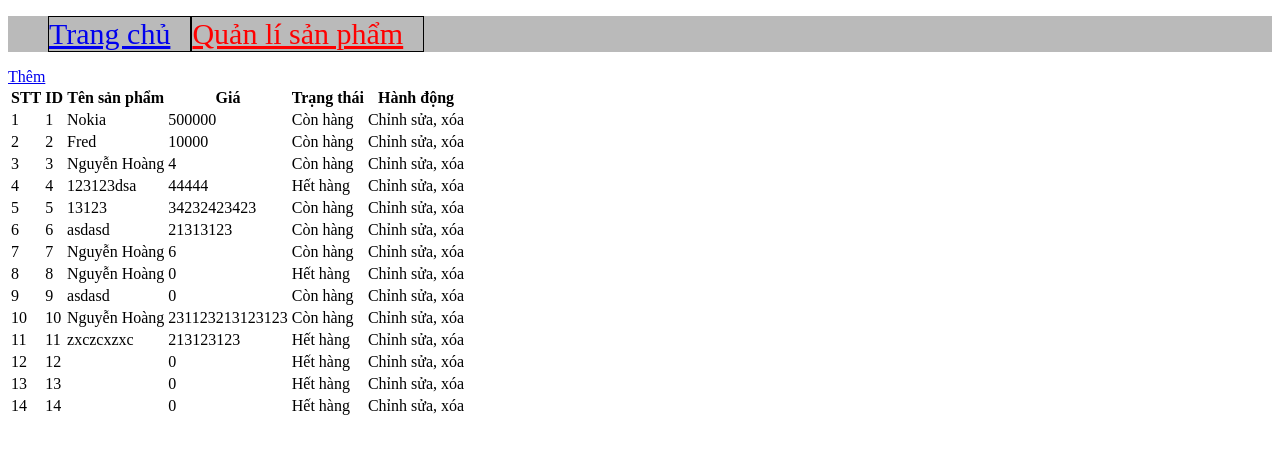
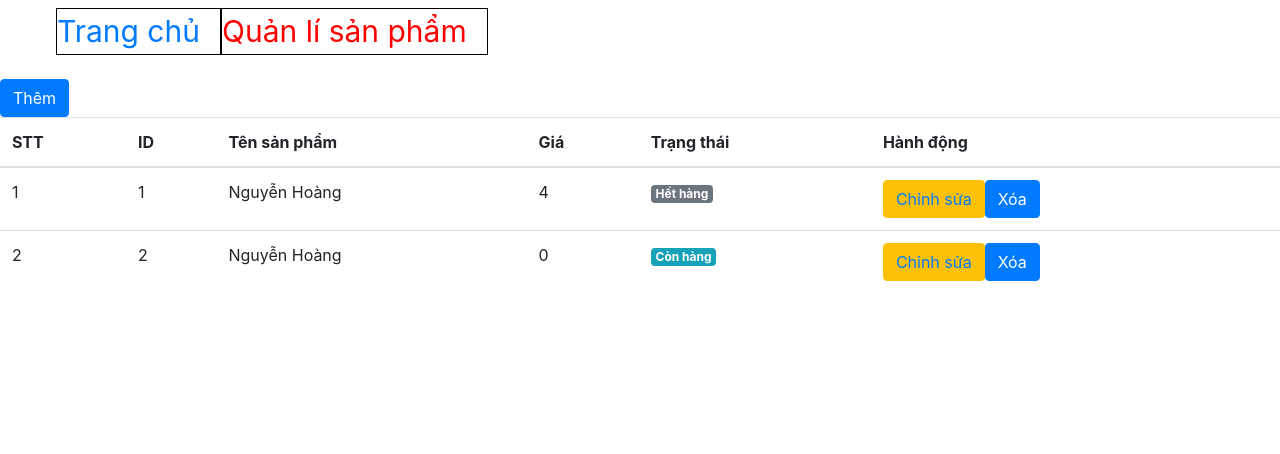
Before and after one commit to nguyenHoang32/connect-api, a React (Create React App) app: page /products in a window 1280 px wide. Shown: the top 454 px of the page. Built offline with nearby package versions, Linux system fonts and the light colour scheme; data requests are answered from the project's data file.

Commit message:
before use redux

```diff
--- a/db.json
+++ b/db.json
@@ -1,89 +1,16 @@
 {
   "products": [
     {
-      "id": 1,
-      "name": "Nokia",
-      "price": 500000,
-      "status": true
-    },
-    {
-      "name": "Fred",
-      "price": 10000,
-      "status": true,
-      "id": 2
-    },
-    {
       "name": "Nguyễn Hoàng",
-      "price": "4",
-      "status": true,
-      "id": 3
-    },
-    {
-      "name": "123123dsa",
-      "price": "44444",
+      "price": 4,
       "status": false,
-      "id": 4
-    },
-    {
-      "name": "13123",
-      "price": 34232423423,
-      "status": true,
-      "id": 5
-    },
-    {
-      "name": "asdasd",
-      "price": 21313123,
-      "status": true,
-      "id": 6
-    },
-    {
-      "name": "Nguyễn Hoàng",
-      "price": 6,
-      "status": true,
-      "id": 7
+      "id": 1
     },
     {
       "name": "Nguyễn Hoàng",
       "price": 0,
-      "status": false,
-      "id": 8
-    },
-    {
-      "name": "asdasd",
-      "price": 0,
       "status": true,
-      "isRedirect": false,
-      "id": 9
-    },
-    {
-      "name": "Nguyễn Hoàng",
-      "price": 231123213123123,
-      "status": true,
-      "id": 10
-    },
-    {
-      "name": "zxczcxzxc",
-      "price": 213123123,
-      "status": false,
-      "id": 11
-    },
-    {
-      "name": "",
-      "price": 0,
-      "status": false,
-      "id": 12
-    },
-    {
-      "name": "",
-      "price": 0,
-      "status": false,
-      "id": 13
-    },
-    {
-      "name": "",
-      "price": 0,
-      "status": false,
-      "id": 14
+      "id": 2
     }
   ]
 }
--- a/package.json
+++ b/package.json
@@ -7,12 +7,15 @@
     "@testing-library/react": "^9.5.0",
     "@testing-library/user-event": "^7.2.1",
     "axios": "^0.19.2",
+    "boostrap": "^2.0.0",
+    "bootstrap": "^4.4.1",
     "concurrently": "^5.1.0",
     "react": "^16.13.0",
     "react-dom": "^16.13.0",
     "react-redux": "^7.2.0",
     "react-router-dom": "^5.1.2",
     "react-scripts": "3.4.0",
+    "reactstrap": "^8.4.1",
     "redux": "^4.0.5"
   },
   "scripts": {
--- a/src/App.css
+++ b/src/App.css
@@ -1,5 +1,4 @@
 .navbar{
-    background-color: #4e4e4e63;
     color: blue
 }
 .navbar ul li{
--- a/src/components/Menu/Menu.js
+++ b/src/components/Menu/Menu.js
@@ -12,6 +12,7 @@ class Menu extends React.Component{
                     <NavLink to="/products" activeClassName="active">Quản lí sản phẩm</NavLink>
                 </li>
                 </ul>
+
           </div>
         )
     }
--- a/src/components/ProductForm/ProductForm.js
+++ b/src/components/ProductForm/ProductForm.js
@@ -1,10 +1,26 @@
 import React from 'react';
 import callApi from '../../uliti/callApi';
-class ProductForm extends React.Component{
+import { Button, Form, FormGroup, Input, Label } from 'reactstrap';
+class ProductForm extends React.Component {
     state = {
         name: '',
-        price: 0,
+        price: '',
         status: false,
+        id: undefined
+    }
+    componentDidMount = () => {
+        const { match } = this.props;
+        if(match){
+            callApi(`products/${match.params.id}`).then((res) => {
+                const editProduct = res.data;
+                this.setState({
+                    name: editProduct.name,
+                    price: editProduct.price,
+                    status: editProduct.status,
+                    id: match.params.id
+                })
+            })
+        }
     }
     onChange = (e) => {
         const name = e.target.name;
@@ -16,46 +32,67 @@ class ProductForm extends React.Component{
     }
     onSubmit = (e) => {
         e.preventDefault();
-        let newProduct = this.state;
-        newProduct['price'] = Number(newProduct['price']);
-        callApi('products', 'POST', newProduct).then(() => console.log('DONE'));
+        let product = this.state;
+        product['price'] = Number(product['price']);
+        if(this.state.id){
+            callApi(`products/${this.state.id}`, 'PUT', product).then(() => this.props.history.goBack());
             this.setState({
                 name: '',
-            price: 0,
+                price: '',
+                status: false,
+                id: undefined
+            })
+        }
+        else{
+            callApi('products', 'POST', product).then(() => {
+                this.props.history.goBack()
+            });
+            this.setState({
+                name: '',
+                price: '',
                 status: false,
             })
-
         }
-    render(){
+    }
+    render() {
         const { name, price, status } = this.state;
-        return(
-            <form onSubmit={this.onSubmit}>
+        return (
+            <Form onSubmit={this.onSubmit}>
+                <FormGroup>
                     Tên:
-                    <input
+                        <Input
                         type="text"
                         placeholder="Nhập tên sản phẩm"
                         name="name"
                         value={name}
                         onChange={this.onChange}
                     />
+                </FormGroup>
+                <FormGroup>
                     Giá tiền
-                    <input
+                        <Input
                         type="number"
                         name="price"
                         value={price}
                         onChange={this.onChange}
                     />
-                    Trạng thái:
-                    <input
+                </FormGroup>
+                <FormGroup check>
+                    <Label check>
+                        <Input
                             type="checkbox"
                             name="status"
                             checked={status}
                             onChange={this.onChange} />
                         Còn hàng
-                    <button type="submit">
+                        </Label>
+                </FormGroup>
+                <Button
+                    type="submit"
+                    color="success">
                     Thêm
-                    </button>
-                </form>
+                    </Button>
+            </Form>
         )
     }
 }
--- a/src/components/ProductItem/ProductItem.js
+++ b/src/components/ProductItem/ProductItem.js
@@ -1,4 +1,6 @@
 import React from 'react';
+import { Button, Badge } from 'reactstrap';
+import { Link } from 'react-router-dom';
 class ProductItem extends React.Component{
     render(){
         const { product, index } = this.props;
@@ -8,8 +10,20 @@ class ProductItem extends React.Component{
                 <td>{product.id}</td>
                 <td>{product.name}</td>
                 <td>{product.price}</td>
-                <td>{product.status ? 'Còn hàng' : 'Hết hàng'}</td>
-                <td>Chỉnh sửa, xóa</td>
+                <td>{product.status ? <Badge color="info">Còn hàng</Badge> : <Badge color="secondary">Hết hàng</Badge>}</td>
+                <td>
+                <Button
+                color="warning">
+                    <Link to={"/product/" + product.id + "/edit"}>
+                        Chỉnh sửa
+                    </Link>
+                </Button>
+                <Button
+                color="primary"
+                onClick={() => this.props.deleteProduct(product.id)}>
+                Xóa
+                </Button>
+                </td>
             </tr>
         )
     }
--- a/src/components/ProductList/ProductList.js
+++ b/src/components/ProductList/ProductList.js
@@ -1,26 +1,17 @@
 import React from 'react';
 import { connect } from 'react-redux';
+import { Table } from 'reactstrap';
 import callApi from '../../uliti/callApi'
 import ProductItem from '../ProductItem/ProductItem';
 class ProductList extends React.Component {
-    constructor(prop) {
-        super(prop);
-        this.state = {
-            products: []
-        }
-    }
-    componentDidMount = () => {
-        callApi('products').then(res => this.setState({
-            products: res.data
-        }))
+    state = {
+        products: []
     }
     render() {
-        // const { products } = this.props;
-
         const products = this.state.products;
         return (
             <div>
-                <table>
+                <Table>
                     <thead>
                         <tr>
                             <th>STT</th>
@@ -34,21 +25,49 @@ class ProductList extends React.Component {
                     <tbody>
                         {this.showProductItem(products)}
                     </tbody>
-                </table>
+                </Table>
             </div>
         )
+    }
+    componentDidMount = () => {
+        callApi('products').then(res => {
+            this.setState({
+                products: res.data
+            });
+
+        })
     }
     showProductItem = (products) => {
         let result = null;
         result = products.map((product, index) => (
-            <ProductItem key={index} product={product} index={index} />
+            <ProductItem
+            key={index}
+            product={product}
+            index={index}
+            deleteProduct={this.deleteProduct}
+            />
         ))
         return result;
     }
-}
-const mapStateToProps = state => {
-    return {
-        products: state.products
+    deleteProduct = (id) => {
+        callApi(`products/${id}`, 'DELETE').then(res => {
+            if(res.status === 200){
+                const products = this.state.products;
+                const index = products.findIndex((product, index) => {
+                    return product.id === id
+                });
+                products.splice(index, 1);
+                this.setState({
+                    products
+                })
+            }
+        });
     }
 }
+
+// const mapStateToProps = state => {
+//     return {
+//         products: state.products
+//     }
+// }
 export default connect(null, null)(ProductList);
--- a/src/index.js
+++ b/src/index.js
@@ -1,6 +1,7 @@
 import React from 'react';
 import ReactDOM from 'react-dom';
 import App from './App';
+import 'bootstrap/dist/css/bootstrap.min.css';
 import { createStore } from 'redux';
 import { Provider } from 'react-redux';
 import appReducers from './reducers/index';
--- a/src/pages/ProductActionPage/ProductActionPage.js
+++ b/src/pages/ProductActionPage/ProductActionPage.js
@@ -1,10 +1,17 @@
 import React from 'react';
+import { Link } from 'react-router-dom';
 import ProductForm from '../../components/ProductForm/ProductForm';
 class ProductActionPage extends React.Component{
     render(){
         return(
             <div>
-                <ProductForm />
+                <ProductForm
+                history={this.props.history}
+                match={this.props.match}
+                />
+                <Link to="/products">
+                    Trở lại
+                </Link>
             </div>
         )
     }
--- a/src/pages/ProductListPage/ProductListPage.js
+++ b/src/pages/ProductListPage/ProductListPage.js
@@ -1,11 +1,14 @@
 import React from 'react';
 import { Link } from 'react-router-dom';
+import { Button } from 'reactstrap';
 import ProductList from '../../components/ProductList/ProductList';
 class ProductListPage extends React.Component {
     render() {
         return (
             <div>
-                <Link to='/product/add'>Thêm</Link>
+                <Button color="primary">
+                    <Link to='/product/add' style={{color: 'white'}}>Thêm</Link>
+                </Button>
                 <ProductList />
             </div>
         )
--- a/src/routes.js
+++ b/src/routes.js
@@ -17,12 +17,12 @@ const routes = [
     {
         path: '/product/add',
         exact: false,
-        main: () => <ProductActionPage />
+        main: ({ history }) => <ProductActionPage history={history}/>
     },
     {
         path: '/product/:id/edit',
         exact: false,
-        main: ({match}) => <ProductActionPage match={match}/>
+        main: ({match, history}) => <ProductActionPage match={match} history={history}/>
     },
     {
         path: '',
```
Also changed, not shown: src/App.js (line endings or trailing spaces), 1 other file (tests, documents, lock files or other folders). Lines whose indentation alone changed are shown as unchanged.
